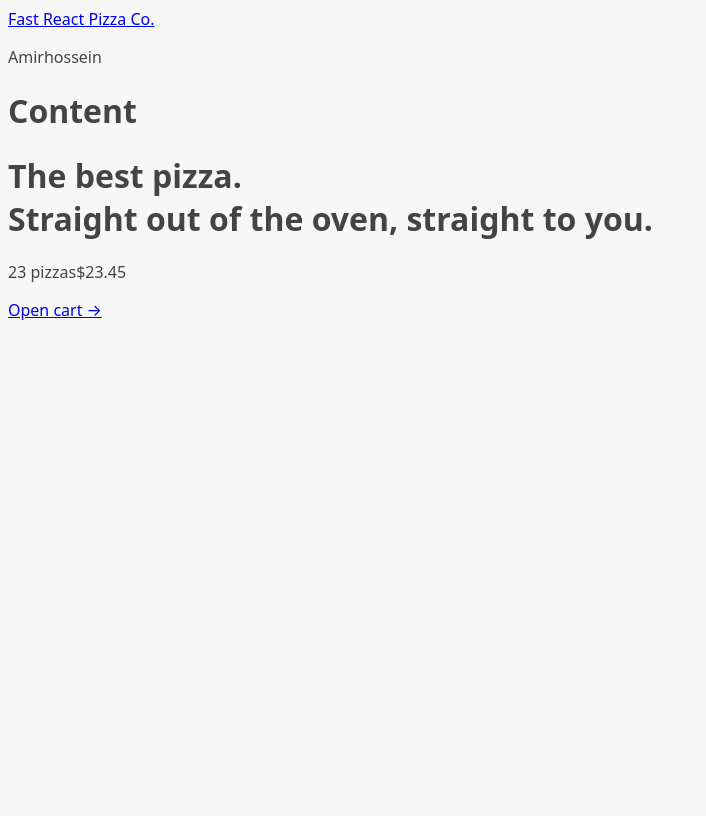
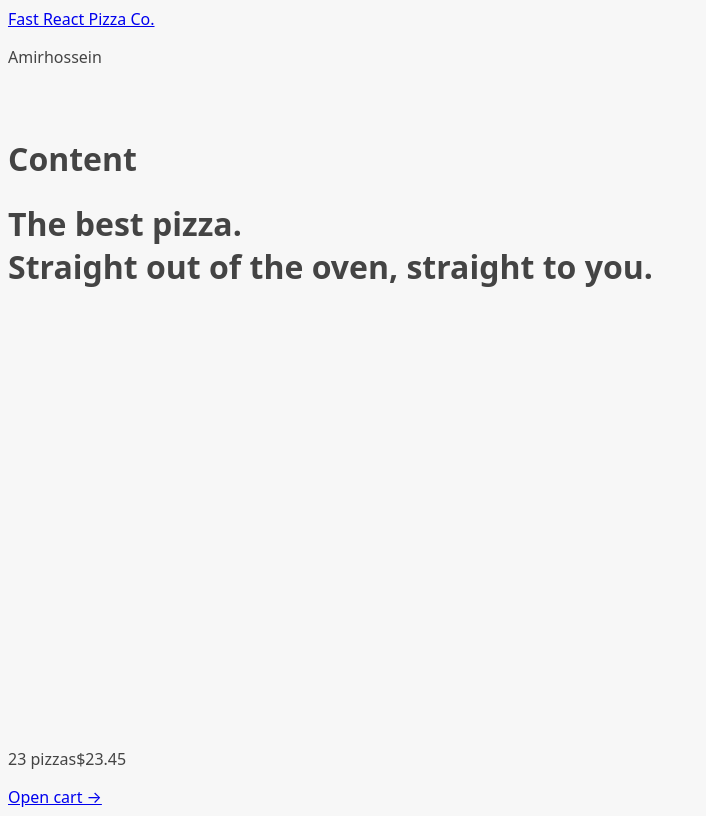
Before and after one commit to AmirrMahmoudi/fast-react-pizza, a React (Vite) app: page / in a window 1280 px wide. Shown: the whole page, without its empty margins (0-706 px from the left). Built offline with nearby package versions, Linux system fonts and the light colour scheme.

Commit message:
Displaying a Loading Indicator

```diff
--- a/src/ui/AppLayout.jsx
+++ b/src/ui/AppLayout.jsx
@@ -1,9 +1,14 @@
 import CartOverview from "../features/cart/CartOverview";
 import Header from "./Header";
-import { Outlet } from "react-router-dom";
+import { Outlet, useNavigation } from "react-router-dom";
+import Loader from "./Loader";
 const AppLayout = () => {
+  const navigation = useNavigation();
+  const isLoading = navigation.state === "loading";
+
   return (
-    <div>
+    <div className="layout">
+      {isLoading && <Loader />}
       <Header />
 
       <main>
--- /dev/null
+++ b/src/ui/Loader.jsx
@@ -0,0 +1,10 @@
+
+const Loader = () => {
+    return (
+        <div className="loader">
+
+        </div>
+    );
+};
+
+export default Loader;
```
